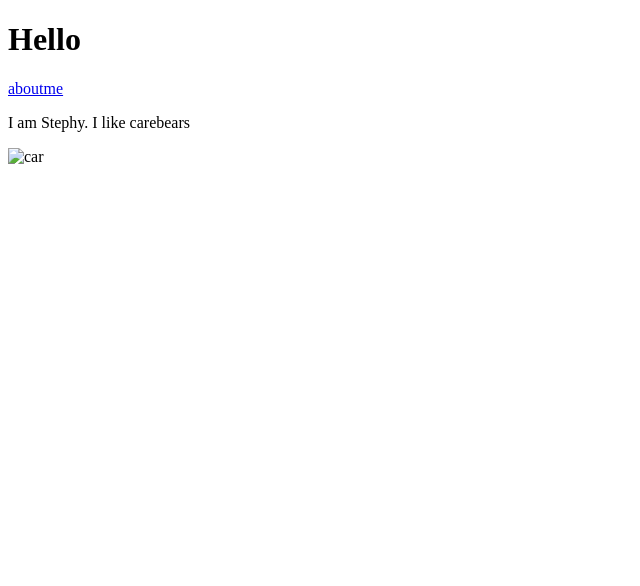
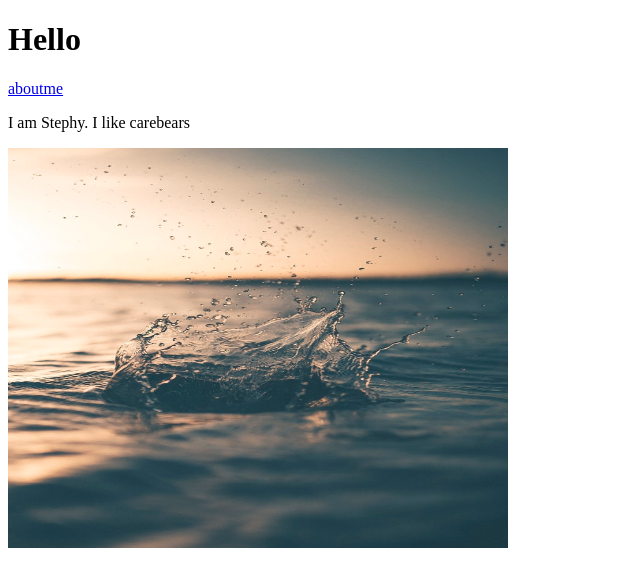
Before and after one commit to L0KI-S/My-Blog, a plain HTML site: page index.html in a window 1280 px wide. Shown: the whole page, without its empty margins (0-640 px from the left). Drawn offline with Linux system fonts and the light colour scheme.

Commit message:
Add files via upload

```diff
--- a/index.html
+++ b/index.html
@@ -8,6 +8,6 @@
 <h1>Hello</h1>
 	<p><a href="about.html">aboutme</a></p>
 	<p>I am Stephy. I like carebears</p>
-	<p><img src="../photo-1505236732171-72a5b19c4981.jpg" alt="car" width="500" height="400"></p>
+	<p><img src="images/photo-1505236732171-72a5b19c4981.jpg" alt="water" width="500" height="400" /></p>
 	</body>
 </html>
```
Also changed, not shown: photo-1505236732171-72a5b19c4981.jpg (added), 1 other file.
